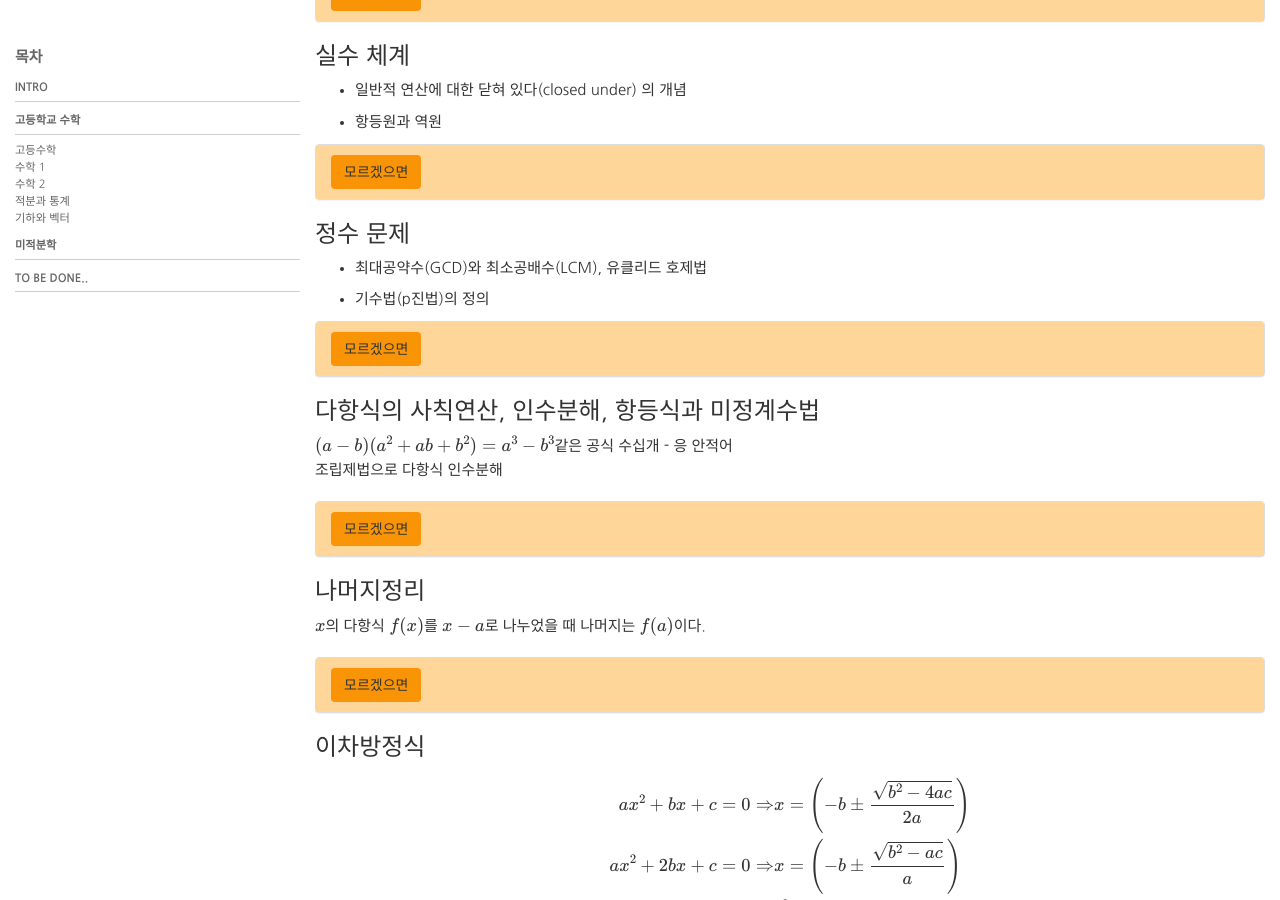
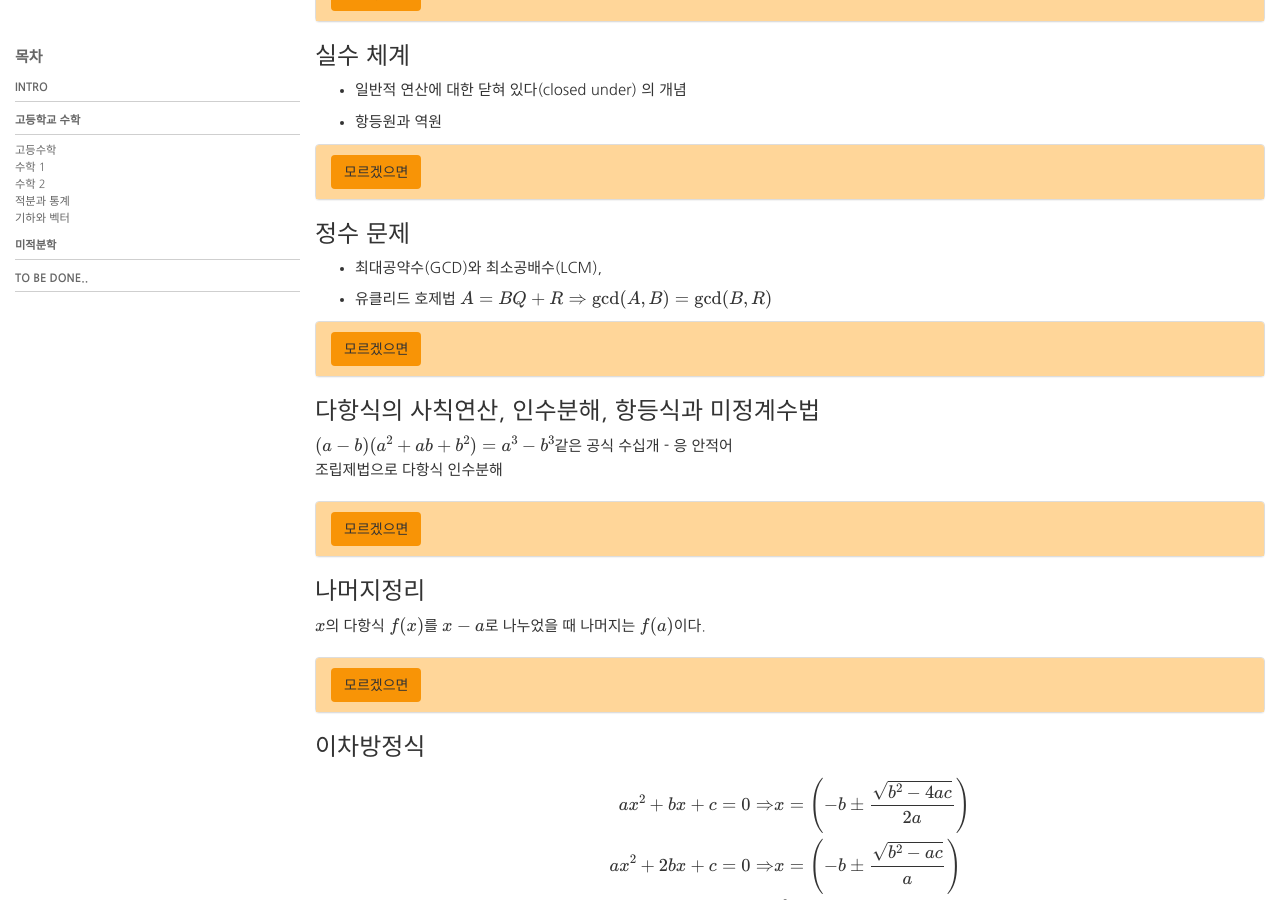
Before and after one commit to illhyhl1111/PPPP.github.io, a Jekyll site: the page built from _posts/2018-09-16-mathematics.md, in a window 1280 px wide and 900 px high, scrolled down 920 px. Built offline with Jekyll 4.4.1, drawn with Linux system fonts in a browser that asks for light colours; nearby versions of some CDN libraries; formulas are drawn with MathJax 3; part of the change alters nothing that is shown.

Commit message:
수학(하) 작성중

```diff
--- a/_posts/2018-09-16-mathematics.md
+++ b/_posts/2018-09-16-mathematics.md
@@ -85,7 +85,7 @@ p \vee q \Leftrightarrow P \cup Q, p \wedge q \Leftrightarrow P \cup Q, \sim p \
 
 {% endcapture %}
 
-{% include blocks.html context1=context1 context2=context2 topic="명제" %}
+{% include blocks.html context1=context1 context2=context2 topic="고등수학_명제" %}
 
 ### 실수 체계
 * 일반적 연산에 대한 닫혀 있다(closed under) 의 개념
@@ -112,11 +112,11 @@ p \vee q \Leftrightarrow P \cup Q, p \wedge q \Leftrightarrow P \cup Q, \sim p \
 할말없워요
 {% endcapture %}
 
-{% include blocks.html context1=context1 context2=context2 topic="실수체계" %}
+{% include blocks.html context1=context1 context2=context2 topic="고등수학_실수체계" %}
 
 ### 정수 문제
-* 최대공약수(GCD)와 최소공배수(LCM), 유클리드 호제법
-* 기수법(p진법)의 정의
+* 최대공약수(GCD)와 최소공배수(LCM),
+* 유클리드 호제법 $A=BQ+R \Rightarrow \gcd(A, B) = \gcd(B, R)$
 
 {% capture context1 %}
 #### GCD, LCM
@@ -174,7 +174,7 @@ $r_0 \leftarrow a, r_1 \leftarrow b$ <br/>
 [Extended Euclidean algorithm 증명](https://codeonwort.tistory.com/295) 참조
 
 {% endcapture %}
-{% include blocks.html context1=context1 context2=context2 topic="유클리드" %}
+{% include blocks.html context1=context1 context2=context2 topic="고등수학_유클리드" %}
 
 ### 다항식의 사칙연산, 인수분해, 항등식과 미정계수법
 $(a-b)(a^2+ab+b^2)=a^3-b^3$같은 공식 수십개 - 응 안적어 <br/>
@@ -190,7 +190,7 @@ $x$의 다항식 $F(x)$를 $x-a$로 나누었을 때 몫과 나머지로 분리
 ㄴ
 {% endcapture %}
 
-{% include blocks.html context1=context1 context2=context2 topic="" %}
+{% include blocks.html context1=context1 context2=context2 topic="고등수학_조립제법" %}
 
 ### 나머지정리
 $x$의 다항식 $f(x)$를 $x-a$로 나누었을 때 나머지는 $f(a)$이다.
@@ -205,7 +205,7 @@ $f(x)=ax^n+ \cdots + b$일 때, $x= \pm \frac{b의 약수}{a의 약수}$ 를 대
 $f(x) = (x-a)Q(x) + R$는 항등식이므로, $R = f(a)$
 {% endcapture %}
 
-{% include blocks.html context1=context1 context2=context2 topic="" %}
+{% include blocks.html context1=context1 context2=context2 topic="고등수학_나머지정리" %}
 
 ### 이차방정식
 <p> $$
@@ -216,6 +216,158 @@ $f(x) = (x-a)Q(x) + R$는 항등식이므로, $R = f(a)$
   \end{align*}
 $$ </p>
 가끔씩 가물가물해서 빡친다
+
+{% comment %}
+
+### 점과 좌표
+선분의 내분점과 외분점 \frac{mx_2 \pm nx_1}{m+n}
+Pappus의 정리, 삼각형의 무게중심 등등 잡다한 것들
+
+{% capture context1 %}
+#### 선분의 내분점과 외분점
+\bar AB를 m:n으로 내분하는 점 P의 좌표는 \frac{mx_2+nx_1}{m+n} <br/>
+\bar AB를 m:n으로 외분하는 점 P의 좌표는 \frac{mx_2-nx_1}{m-n}
+
+#### 삼각형의 무게중심, Pappus의 정리
+A(x_1, y_1), B(x_2, y_2), C(x_3, y_3)인 세모ABC의 무게중심은
+\left\(\frac{x_1+x_2+x_3}{3}, \frac{y_1+y_2+y_3}{3})
+![Alt text](/pictures/mathematics/27755D4256A82ED122.png)
+세모ABC의 변 BC의 중점을 M이라 둘 때, \bar AB^2 + \bar BC^2 = 2(\bar AM^2 + \bar BM^2)
+{% endcapture %}
+
+{% capture context2 %}
+삼각형의 무게중심 G는 점 A(x_1, y_1)와 \bar BC의 중점 M(x_2+x_3/2, y_2+y_3/2)를 2:1로 내분하는 점.
+나머지 변에 대해서도 마찬가지.
+파푸스 정리는 그냥 위에 넣은 그림대로 좌표넣고 계산때려보면 2(a^2+b^2+c^2)로 같다.
+{% endcapture %}
+
+{% include blocks.html context1=context1 context2=context2 topic="고등수학_점과좌표" %}
+
+### 직선의 방정식
+표준형 y=ax+b, 일반형 ax+by+c=0, 기울기+점, 두 점, x y절편이 주어졌을 때 식 등등
+점과 직선 사이의 거리 d=\frac{|ax_1+by_1+c|}{\sqrt(a^2+b^2)}
+
+{% capture context1 %}
+#### 방정식
+표준형: y=ax+b
+일반형: ax+by+c=0
+기울기+점: y-y_1=m(x-x_1)
+두 점:y-y_1=\frac{y_2-y_1}{x_2-x_1}(x-x_1)
+x y절편: \frac{x}{a}+\frac{y}{b}=1
+
+두 직선 ax+by+c=0, a'x+b'y+c'=0의 교점을 지나는 직선들의 방정식
+m(ax+by+c) + (a'x+b'y+c') = 0
+
+#### 수직인 직선
+y=ax+b, y=a'x+b'이 수직이라면, aa'=-1
+
+#### 점과 직선 사이의 거리
+점(x_1, y_1)과 직선 ax+by+c=0 사이의 거리 d=\frac{|ax_1+by_1+c|}{\sqrt(a^2+b^2)}
+{% endcapture %}
+
+{% capture context2 %}
+y=ax+b, y=a'x+b'이 수직이라면,
+\tan(\theta_1)=a, \tan(\theta_2)=\tan(\theta_1+\frac{\pi}{2})=-\frac{1}{\tan(\theta_1)}=a'
+\therefore a'=-\frac{1}{a}, aa'=1
+
+점 P와 직선 l 사이의 거리는, P에서 l로 내린 수선의 발 Q(x', y')과 P 사이의 거리와 같음.
+d^2 = (x'-x_1)^2+(y'-y_1)^2
+P를 지나 l에 수직인 직선의 방정식은 y-y_1=\frac{b}{a}(x-x_1), b(x-x_1)-a(y-y_1)=0
+위 식과 ax+by+c=0에 x=x', y=y'을 대입하고 소거하여 x'-x_1, y'-y_1을 구하면 d^2을 구할 수 있다.
+하면된다
+넌 할수었어
+{% endcapture %}
+
+{% include blocks.html context1=context1 context2=context2 topic="고등수학_직선" %}
+
+### 원의 방정식
+표준형 (x-a)^2+(y-b)^2=r^2, 일반형 x^2+y^2+Ax+By+C=0
+접선의 방정식 (x_1-a)(x-a)+(y_1-b)(y-b)=r^2, y-b=m(x-a)\pm r \sqrt(m^2+1)
+원과 직선의 교차, 두 원의 교차판별 등등
+
+{% capture context1 %}
+#### 방정식
+표준형: (x-a)^2+(y-b)^2=r^2
+일반형: x^2+y^2+Ax+By+C \rightarrow
+중심(-\frac{A}{2}, -\frac{B}{2}), 반지름 \frac{\sqrt(A^2+B^2-4C)}{2}
+\rightarrow A^2+B^2-4C<0이면 허원 이라고도 한단다.
+세 점을 지나는 원: 일반형에 세 좌표 쑤셔넣고 연립
+
+#### 원과 직선의 관계
+직선은 y=mx+n이요 원은 f(x, y)=0이기 때문에,
+y를 소거하여 f(x, mx+n)으로 해버리면 이차방정식이 되어버림.
+이때 판별식 D에 따라서 두 실근, 중근, 두 허근으로 나뉜다.
+
+표준형의 원 위의 점(x_1, y_1)에서의 접선의 방정식은
+(x_1-a)(x-a)+(y_1-b)(y-b)=r^2
+기울기가 m인 접선의 방정식은
+y-b=m(x-a)\pm r \sqrt(m^2+1)
+
+#### 두 원의 관계
+두 원의 반지름과 중심거리를 통해서 상식적으로 구한다.
+
+서로 만나는 두 원 x^2+y^2+Ax+By+C=0, x^2+y^2+A'x+B'y+C'=0 의 교점을 지나는 원의 방정식은
+(x^2+y^2+Ax+By+C)m + (x^2+y^2+A'x+B'y+C') = 0 이며
+m=-1이라서 이차항을 조져버리면 두 원의 공통현의 방정식이 되버린다.
+{% endcapture %}
+
+{% capture context2 %}
+접선의 방정식 y=mx+n이 우선 x^2+y^2=r^2에 접한다고 치자.
+y에 mx+n을 집어넣고 판별식을 구하면
+D/4=m^2 n^2 -(m^2+1)(n^2-r^2)=0, \therefore r^2 m^2-n^2+r^2=0
+접하는 점의 좌표가 (x_1, y_1)이므로
+n=y-mx_1, x_1^2+y_1^2=r^2
+열심히 대입하면 y_1^2 m^2 + 2x_1 y_1 m + x_1^2=(y_1 m + x_1)^2 = 0, m=-\frac{x_1}{y}
+그래서 접선의 방정식은 y-y_1=-\frac{x}{y_1}(x-x_1), x_1x + y_1 y=r^2가 된당
+
+원의 방정식이 (x-a)^2+(y-b)^2=r^2로 바뀐다고 하면 (a, b)만큼 평행이동시키면
+접선의 방정식은 (x_1-a)(x-a)+(y_1-b)(y-b)=r^2
+
+x^2+y^2=r^2에서 기울기가 m인 접선을 구하면
+x^2+(mx+b)^2=r^2, D/4 = b^2 m^2-(m^2+1)(b^2-r^2)=0, b^2=(m^2+1)r^2
+\therefore b=\pm r \sqrt(m^2+1), y=mx \pm r\sqrt(m^2+1)
+(x-a)^2+(y-b)^2=r^2로 일반화하면 y-b=m(x-a)\pm r \sqrt(m^2+1)
+{% endcapture %}
+
+{% include blocks.html context1=context1 context2=context2 topic="고등수학_원" %}
+
+### 도형의 이동
+점과 도형의 평행이동, 대칭이동
+
+{% capture context1 %}
+#### 평행이동
+x축으로 a, y축으로 b만큼 평행이동시킬 때, T: (x, y) \rightarrow (x+a, y+b)로 표기하고
+점 P(x, y) \rightarrow Q(x+a, y+b)
+도형의 방정식 f(x-a, y-b)=0 \rightarrow f(x-a, y-b)=0
+
+#### 대칭이동
+x축 - T: (x, y) \rightarrow (x, -y)
+y축 - T: (x, y) \rightarrow (-x, y)
+원점 - T: (x, y) \rightarrow (-x, -y)
+y=x - T: (x, y) \rightarrow (y, x)
+
+{% endcapture %}
+
+{% capture context2 %}
+{% endcapture %}
+
+{% include blocks.html context1=context1 context2=context2 topic="고등수학_이동" %}
+
+### 함수
+함수의 정의, 정의역, 공역, 치역
+일대일 함수, 일대일 대응, 항등함수, 상수함수, 합성함수 등등 잡다한 정의들
+
+{% capture context1 %}
+{% endcapture %}
+
+{% capture context2 %}
+{% endcapture %}
+
+{% include blocks.html context1=context1 context2=context2 topic="고등수학_함수" %}
+
+
+
+{% endcomment %}
 
 ## 수학 1
 TBD
```
Also changed, not shown: pictures/mathematics/27755D4256A82ED122.png (added).
